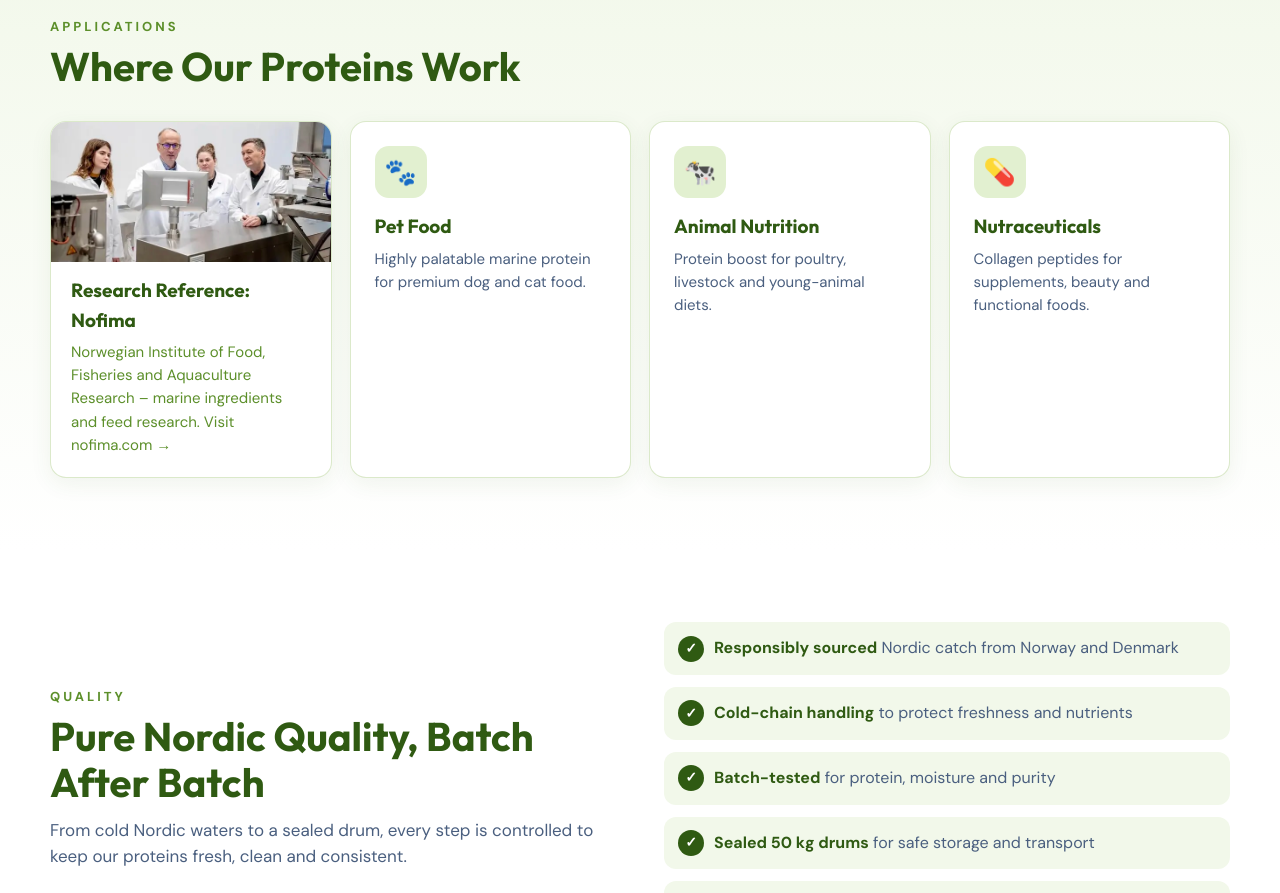
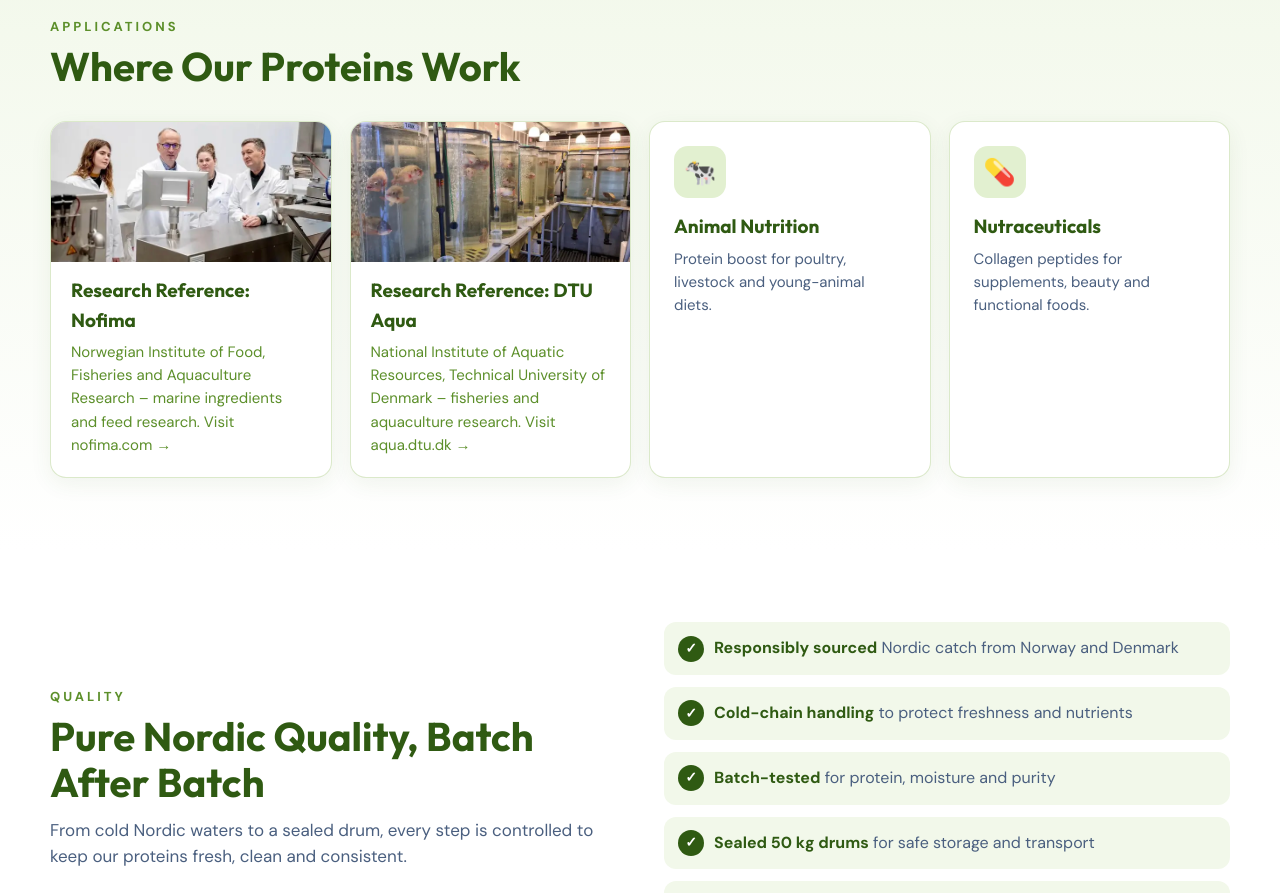
Before and after one commit to iicewaall/Iicewaall, an Angular app in the folder angular/: page / in a window 1280 px wide. Shown: the part 2660-3553 px from the top of the page. Built offline with nearby package versions, Linux system fonts and the light colour scheme.

Commit message:
Replace the Pet Food card with a linked DTU Aqua research reference card
Co-Authored-By: Claude Opus 5.5 <noreply@anthropic.com>
Claude-Session: https://claude.ai/code/session_01H6KVvrWwGPStCyBdFgkUuR

```diff
--- a/angular/src/app/app.html
+++ b/angular/src/app/app.html
@@ -74,7 +74,7 @@
         @for (x of applications; track x.title) {
           @if (x.href) {
             <a class="card app app-link" [href]="x.href" target="_blank" rel="noopener">
-              <img [src]="'assets/' + x.img" alt="Nofima researchers in a feed technology lab (photo: Nofima)" loading="lazy" width="640" height="319" />
+              <img [src]="'assets/' + x.img" [alt]="x.alt" loading="lazy" width="640" height="320" />
               <h3>{{ x.title }}</h3><p>{{ x.text }}</p>
             </a>
           } @else {
--- a/angular/src/app/data.ts
+++ b/angular/src/app/data.ts
@@ -214,8 +214,8 @@ export const products = [
 ];
 
 export const applications = [
-  { icon: "🔬", title: "Research Reference: Nofima", text: "Norwegian Institute of Food, Fisheries and Aquaculture Research – marine ingredients and feed research. Visit nofima.com →", img: "nofima-lab.webp", href: "https://nofima.com/" },
-  { icon: "🐾", title: "Pet Food", text: "Highly palatable marine protein for premium dog and cat food." },
+  { icon: "🔬", title: "Research Reference: Nofima", text: "Norwegian Institute of Food, Fisheries and Aquaculture Research – marine ingredients and feed research. Visit nofima.com →", img: "nofima-lab.webp", alt: "Nofima researchers in a feed technology lab (photo: Nofima)", href: "https://nofima.com/" },
+  { icon: "🔬", title: "Research Reference: DTU Aqua", text: "National Institute of Aquatic Resources, Technical University of Denmark – fisheries and aquaculture research. Visit aqua.dtu.dk →", img: "dtu-aqua.webp", alt: "Fish feed trial tanks in an aquaculture research lab", href: "https://www.aqua.dtu.dk/english" },
   { icon: "🐄", title: "Animal Nutrition", text: "Protein boost for poultry, livestock and young-animal diets." },
   { icon: "💊", title: "Nutraceuticals", text: "Collagen peptides for supplements, beauty and functional foods." },
 ];
```
Also changed, not shown: angular/public/assets/dtu-aqua.webp (added).
